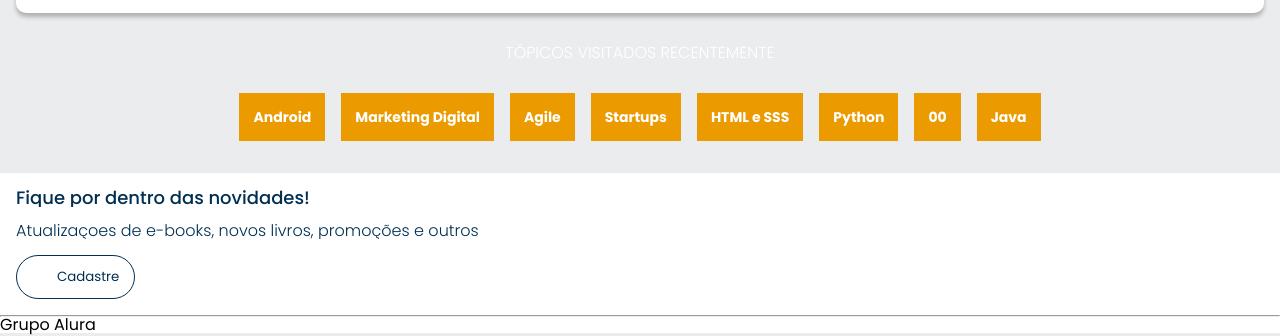
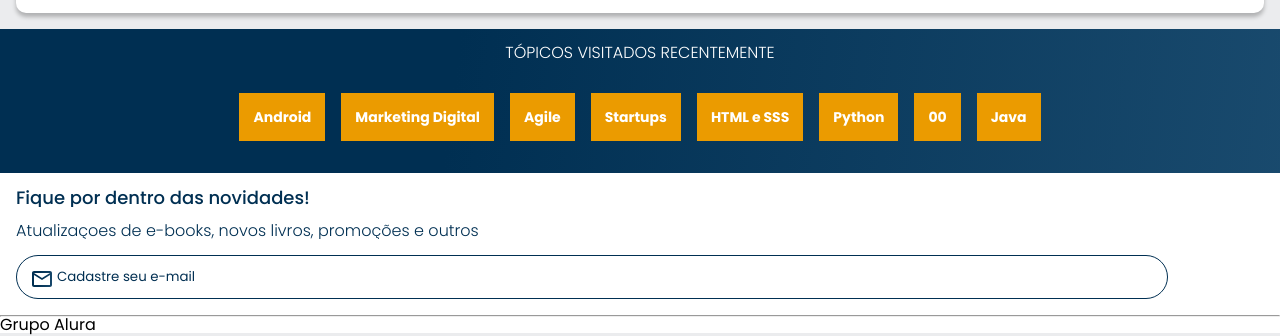
Before and after one commit to felipx06/BRB-turma_2E, a plain HTML site: page index.html in a window 1280 px wide. Shown: the part 2398-2734 px from the top of the page. Drawn offline with nearby package versions, Linux system fonts and the light colour scheme.

Commit message:
Add files via upload

```diff
--- a/style/contato.css
+++ b/style/contato.css
@@ -26,13 +26,13 @@
     padding: 1em;
     border: 1px solid var(--azul);
     border-radius: 24px;
-    width: 90px;
+    width: 90%;
     color: var(--azul);
 }
 
 .contato__email::placeholder{
     font-family: var(--fonte-principal);
     color: var(--azul);
-    background: url(..img/envelope.svg) no-repeat;
+    background: url(../img/envelope.svg) no-repeat;
     padding-left: 2em;
 }
--- a/style/tópicos.css
+++ b/style/tópicos.css
@@ -1,5 +1,5 @@
 .tópicos{
-    background: var(--Azul-degrade);
+    background: var(--azul-degrade);
     text-align: center;
     padding: 1em 0;
 }
```
